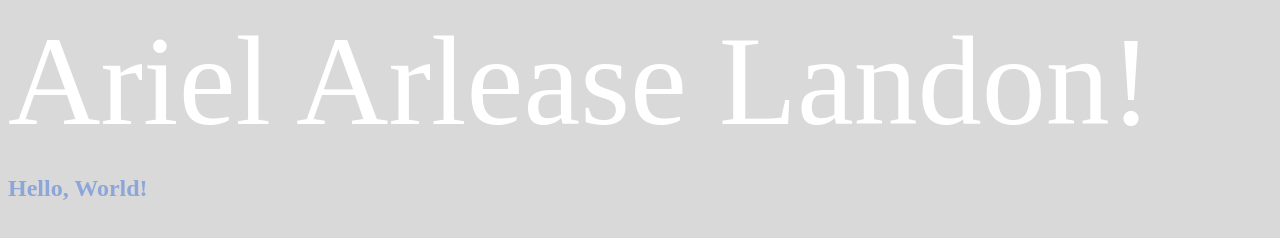
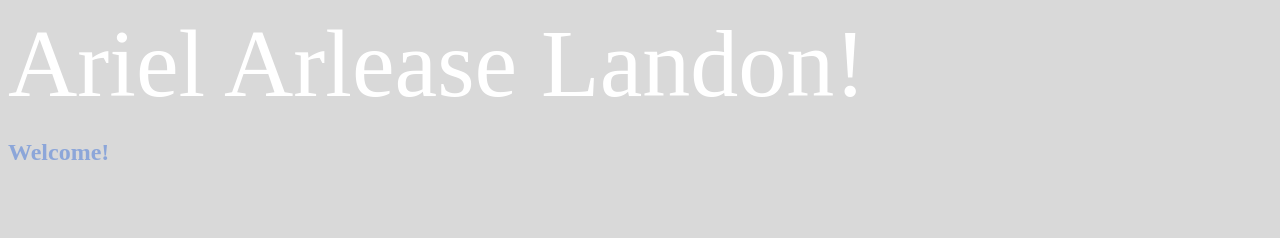
Before and after one commit to aalandon93/Ariel1, a plain HTML site: page index.html in a window 1280 px wide. Drawn offline with Linux system fonts and the light colour scheme.

Commit message:
practicing commit

```diff
--- a/index.html
+++ b/index.html
@@ -14,7 +14,7 @@
 <header> Ariel Arlease Landon!</header>
 <body>
 
-<h2>Hello, World!</h2>
+<h2>Welcome!</h2>
 
 </body>
 
--- a/reset.css
+++ b/reset.css
@@ -4,7 +4,7 @@ body {
 
 header {
 
-  font-size: 8em;
+  font-size: 6em;
   color: white;
 }
 h2 {
```
